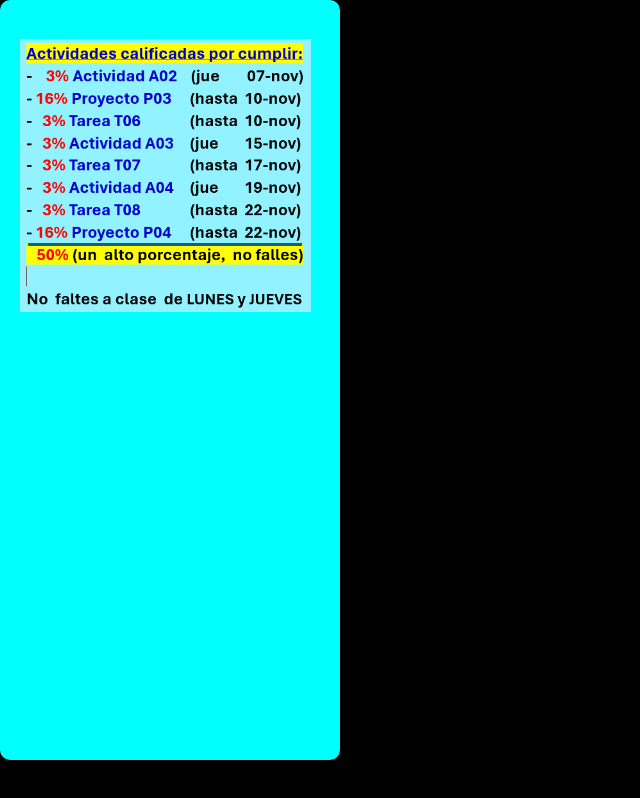
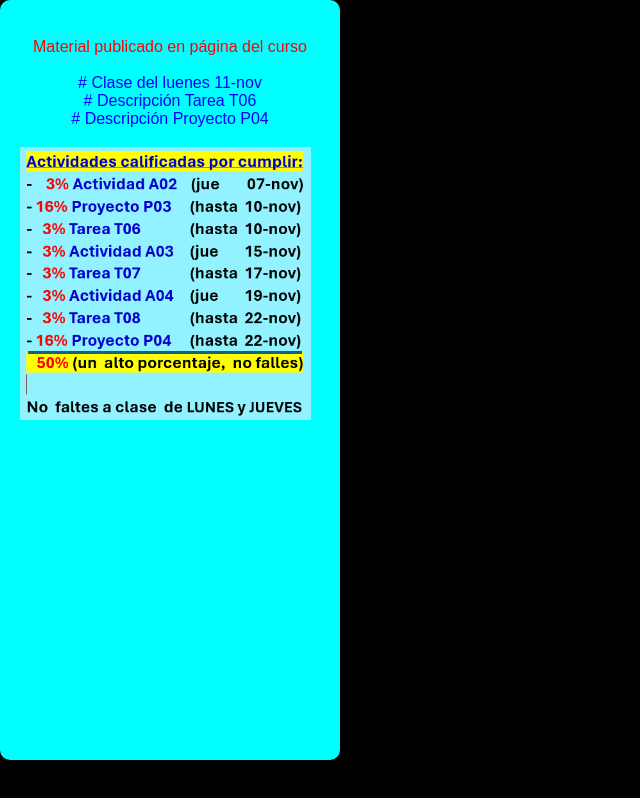
Before and after one commit to gmcon/notifica, a website: page index.html in a window 1280 px wide. Shown: the whole page, without its empty margins (0-640 px from the left). Drawn offline with Linux system fonts and the light colour scheme.

Commit message:
Update index.html

```diff
--- a/index.html
+++ b/index.html
@@ -9,6 +9,12 @@
 </head>
 <body bg="black">
 <div class="container" style="position: absolute; left: 0pt; top: 0pt; width: 300px; height: 90%;">
+<br><font color="red">
+Material publicado en página del curso<br><font color="blue"><br>
+# Clase del luenes 11-nov<br>
+# Descripción Tarea T06<br>
+# Descripción Proyecto P04<br>
+
 <h3><p style="text-align: left;"><small>
 
 
```
